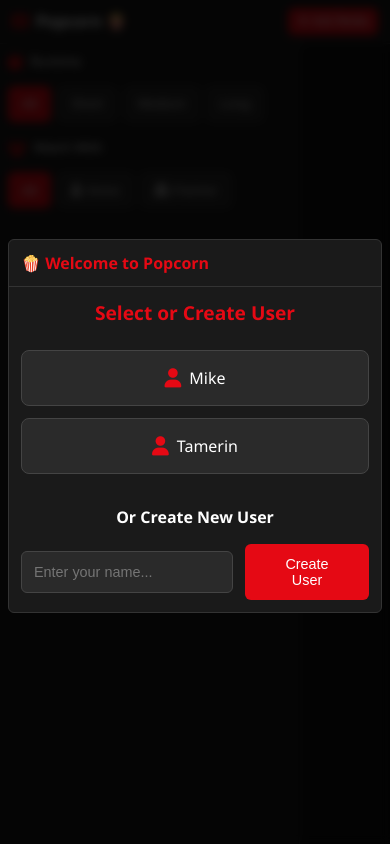
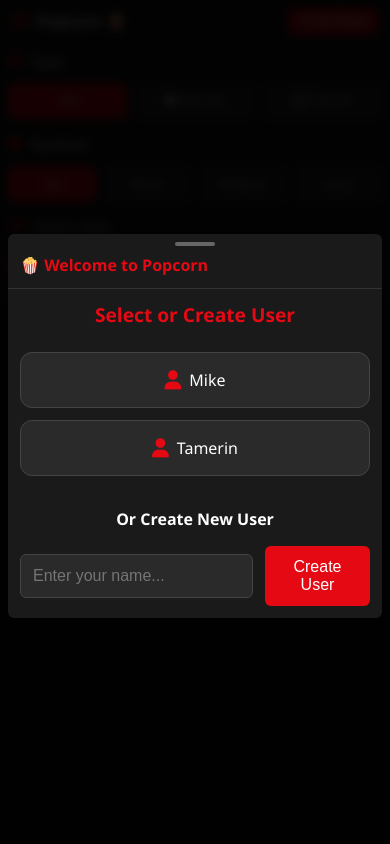
Before and after one commit to tameravci/popcorn, a Flask app: page / in a window 390 px wide. Run offline with Flask 3, Linux system fonts and the light colour scheme; data comes from the database, SQL or seed files in the repository; both versions use the stored data as it was after the commit.

Commit message:
mobile view

```diff
--- a/static/script.js
+++ b/static/script.js
@@ -121,7 +121,7 @@
         document.getElementById('userSelectionModal').classList.remove('active');
 
         // Update header to show current user
-        document.querySelector('.header h1').innerHTML = `<i class="fas fa-film"></i> Popcorn - ${userName}`;
+        document.querySelector('.header h1').innerHTML = `🍿 Popcorn - ${userName}`;
 
         // Load user's media and preferences
         await this.loadUserData();
@@ -759,18 +759,7 @@
         if (mobileListView) {
             const styles = window.getComputedStyle(mobileListView);
 
-            // Force show on mobile for debugging
-            if (window.innerWidth <= 768) {
-                mobileListView.style.display = 'block';
-                mobileListView.style.visibility = 'visible';
-                mobileListView.style.backgroundColor = '#ff0000'; // Red background for debugging
-                console.log('Forced mobile list view to be visible');
 
-                // Add a test item if no items exist
-                if (mobileListView.children.length === 0 && this.media.length === 0) {
-                    mobileListView.innerHTML = '<div style="color: white; padding: 20px; background: #333; margin: 10px; border-radius: 8px;">TEST: Mobile list view is working! Add some media to see items here.</div>';
-                }
-            }
         }
     }
 
@@ -935,9 +924,21 @@
             </div>
         `;
 
-        // Click event for details
-        mobileItem.addEventListener('click', () => {
+        // Touch-friendly click event for details
+        mobileItem.addEventListener('click', (e) => {
+            e.preventDefault();
             this.showMediaDetails(item);
+        });
+
+        // Add touch feedback
+        mobileItem.addEventListener('touchstart', () => {
+            mobileItem.style.transform = 'scale(0.98)';
+        });
+
+        mobileItem.addEventListener('touchend', () => {
+            setTimeout(() => {
+                mobileItem.style.transform = 'scale(1)';
+            }, 150);
         });
 
         return mobileItem;
--- a/static/styles.css
+++ b/static/styles.css
@@ -900,31 +900,66 @@
 }
 
 @media (max-width: 768px) {
-    /* Completely hide kanban board on mobile */
-    .kanban-board {
-        display: none !important;
+    /* Mobile-first approach */
+    body {
+        overflow-x: hidden;
     }
 
-    /* Show mobile list view */
-    .mobile-list-view {
-        display: block !important;
-        flex: 1;
-        overflow-y: auto;
-        padding: 1rem;
-        width: 100%;
+    .app {
+        min-height: 100vh;
+        display: flex;
+        flex-direction: column;
     }
 
+    /* Mobile Header */
     .header {
         padding: 0.75rem 1rem;
+        position: sticky;
+        top: 0;
+        z-index: 100;
+        background: #1a1a1a;
+        border-bottom: 1px solid #333;
     }
 
     .header h1 {
-        font-size: 1.1rem;
+        font-size: 1rem;
+        white-space: nowrap;
+        overflow: hidden;
+        text-overflow: ellipsis;
     }
 
     .add-media-btn {
         padding: 0.5rem 0.75rem;
         font-size: 0.8rem;
+        white-space: nowrap;
+    }
+
+    /* Mobile Main Content */
+    .main-content {
+        flex-direction: column;
+        flex: 1;
+        height: auto;
+    }
+
+    /* Mobile Sidebar - Stacked Filters */
+    .sidebar {
+        width: 100%;
+        height: auto;
+        padding: 1rem;
+        border-right: none;
+        border-bottom: 1px solid #333;
+        background: #1a1a1a;
+        overflow: visible;
+    }
+
+    .filter-section {
+        display: flex;
+        flex-direction: column;
+        gap: 1rem;
+    }
+
+    .filter-group {
+        margin-bottom: 0;
     }
 
     /* Hide card size filter on mobile */
@@ -932,75 +967,210 @@
         display: none;
     }
 
-    /* Fallback for browsers that don't support :has() */
-    [data-filter="cardSize"] {
-        display: none;
+    .filter-header {
+        margin-bottom: 0.75rem;
     }
 
-    /* Make filter buttons more mobile-friendly */
-    .filter-btn {
-        padding: 0.6rem 0.8rem;
-        font-size: 0.85rem;
+    .filter-header label {
+        font-size: 0.9rem;
+        font-weight: 500;
     }
 
     .button-group {
-        gap: 0.4rem;
+        display: flex;
+        gap: 0.5rem;
+        flex-wrap: wrap;
     }
 
-    .filter-group {
-        margin-bottom: 1.5rem;
+    .filter-btn {
+        padding: 0.6rem 1rem;
+        font-size: 0.85rem;
+        flex: 1;
+        min-width: 0;
+        text-align: center;
+        justify-content: center;
     }
 
-    .sidebar {
-        padding: 0.75rem;
+    /* Hide kanban board completely */
+    .kanban-board {
+        display: none !important;
     }
 
-    .filter-section {
+    /* Mobile List View */
+    .mobile-list-view {
+        display: block !important;
+        flex: 1;
+        padding: 1rem;
+        overflow-y: auto;
+        background: #0f0f0f;
+    }
+
+    /* Mobile Media Items */
+    .mobile-media-item {
+        background: #1a1a1a;
+        border-radius: 12px;
+        margin-bottom: 1rem;
+        border: 1px solid #333;
+        overflow: hidden;
+        transition: all 0.3s ease;
+        box-shadow: 0 2px 8px rgba(0, 0, 0, 0.3);
+    }
+
+    .mobile-media-item:active {
+        transform: scale(0.98);
+        background: #222;
+    }
+
+    .mobile-poster {
+        width: 80px;
+        height: 120px;
+        background: #333;
+        border-radius: 8px;
+        margin: 0.75rem;
+        flex-shrink: 0;
+        overflow: hidden;
+        position: relative;
+    }
+
+    .mobile-poster img {
+        width: 100%;
+        height: 100%;
+        object-fit: cover;
+    }
+
+    .mobile-poster .placeholder {
+        color: #666;
+        font-size: 1.5rem;
+        display: flex;
+        align-items: center;
+        justify-content: center;
+        height: 100%;
+    }
+
+    .mobile-info {
+        flex: 1;
+        padding: 0.75rem 0.75rem 0.75rem 0;
+        min-width: 0;
+    }
+
+    .mobile-title {
+        font-size: 1rem;
+        font-weight: 600;
+        margin-bottom: 0.5rem;
+        line-height: 1.3;
+        color: #fff;
+        display: -webkit-box;
+        -webkit-line-clamp: 2;
+        -webkit-box-orient: vertical;
+        overflow: hidden;
+    }
+
+    .mobile-meta {
         display: flex;
         flex-wrap: wrap;
         gap: 0.5rem;
+        align-items: center;
+        margin-bottom: 0.75rem;
     }
 
-    .filter-group {
-        flex: 1;
-        min-width: 120px;
-        margin-bottom: 0.5rem;
+    .mobile-status-badge {
+        background: #e50914;
+        color: white;
+        padding: 0.3rem 0.6rem;
+        border-radius: 16px;
+        font-size: 0.75rem;
+        font-weight: 600;
+        text-transform: uppercase;
+        letter-spacing: 0.5px;
     }
 
-    /* Hide card size filter on mobile - target the specific filter group */
-    .filter-group:nth-of-type(2) {
-        display: none !important;
+    .mobile-status-badge.to-watch { background: #6c757d; }
+    .mobile-status-badge.in-progress { background: #ffc107; color: #000; }
+    .mobile-status-badge.watching { background: #28a745; }
+    .mobile-status-badge.waiting { background: #17a2b8; }
+    .mobile-status-badge.watched { background: #e50914; }
+
+    .mobile-rating {
+        display: flex;
+        align-items: center;
+        gap: 0.25rem;
+        color: #ffd700;
+        font-size: 0.8rem;
+        font-weight: 500;
     }
 
-    .filter-group label {
-        font-size: 0.8rem;
-        margin-bottom: 0.25rem;
+    .mobile-type-badge {
+        position: absolute;
+        top: 0.5rem;
+        right: 0.5rem;
+        background: rgba(0, 0, 0, 0.8);
+        color: white;
+        padding: 0.2rem 0.4rem;
+        border-radius: 4px;
+        font-size: 0.6rem;
+        text-transform: uppercase;
+        font-weight: 600;
     }
 
-    .filter-group select {
-        padding: 0.4rem;
-        font-size: 0.8rem;
+    /* Mobile Details Modal */
+    .modal {
+        padding: 0;
+        align-items: flex-end;
     }
 
-    /* Fix modal issues */
-    .modal {
-        padding: 1rem;
-        align-items: flex-start;
-        padding-top: 2rem;
+    .modal.active {
+        background: rgba(0, 0, 0, 0.9);
     }
 
     .modal-content {
         width: 100%;
         max-width: none;
-        max-height: calc(100vh - 4rem);
+        max-height: 90vh;
         margin: 0;
-        border-radius: 8px;
+        border-radius: 16px 16px 0 0;
+        background: #1a1a1a;
+        border: none;
+        box-shadow: 0 -4px 20px rgba(0, 0, 0, 0.5);
+    }
+
+    .modal-header {
+        padding: 1rem;
+        border-bottom: 1px solid #333;
+        position: relative;
+    }
+
+    .modal-header::before {
+        content: '';
+        position: absolute;
+        top: 0.5rem;
+        left: 50%;
+        transform: translateX(-50%);
+        width: 40px;
+        height: 4px;
+        background: #666;
+        border-radius: 2px;
+    }
+
+    .modal-header h2 {
+        font-size: 1.1rem;
+        text-align: center;
+        margin-top: 0.5rem;
+    }
+
+    .close-btn {
+        position: absolute;
+        right: 1rem;
+        top: 50%;
+        transform: translateY(-50%);
+        font-size: 1.5rem;
+        padding: 0.5rem;
     }
 
     .modal-body {
         padding: 1rem;
-        max-height: calc(100vh - 12rem);
+        max-height: 70vh;
         overflow-y: auto;
+        -webkit-overflow-scrolling: touch;
     }
 
     .details-content {
@@ -1010,57 +1180,85 @@
 
     .details-poster {
         width: 100%;
-        max-width: 180px;
+        max-width: 200px;
         margin: 0 auto;
     }
 
     .details-title {
-        font-size: 1.4rem;
+        font-size: 1.3rem;
         text-align: center;
         margin-bottom: 1rem;
     }
 
     .details-meta {
         justify-content: center;
-        gap: 0.5rem;
-        font-size: 0.8rem;
+        gap: 0.75rem;
+        font-size: 0.85rem;
+        flex-wrap: wrap;
     }
 
     .details-actions {
         flex-direction: column;
-        gap: 0.5rem;
-        margin-top: 1rem;
+        gap: 0.75rem;
+        margin-top: 1.5rem;
     }
 
     .status-select {
         width: 100%;
-        padding: 0.6rem;
-        font-size: 0.9rem;
+        padding: 0.75rem;
+        font-size: 1rem;
+        border-radius: 8px;
     }
 
     .remove-btn {
         width: 100%;
-        padding: 0.6rem;
-        font-size: 0.9rem;
+        padding: 0.75rem;
+        font-size: 1rem;
+        border-radius: 8px;
     }
 
+    /* Search Modal */
     .search-container {
         flex-direction: column;
-        gap: 0.5rem;
+        gap: 0.75rem;
+    }
+
+    .search-container input {
+        font-size: 1rem;
+        padding: 0.75rem;
     }
 
     .search-container button {
         width: 100%;
-        padding: 0.6rem;
+        padding: 0.75rem;
+        font-size: 1rem;
     }
 
     .search-result {
+        padding: 1rem;
+        border-radius: 12px;
+    }
+
+    .search-result-poster {
+        width: 60px;
+        height: 90px;
+    }
+
+    /* User Selection Modal */
+    .user-card {
+        padding: 1rem;
+        border-radius: 12px;
+        font-size: 1rem;
+    }
+
+    .create-user-form input {
+        font-size: 1rem;
         padding: 0.75rem;
     }
 
-    .search-result-poster {
-        width: 50px;
-        height: 75px;
+    .create-user-form button {
+        padding: 0.75rem 1rem;
+        font-size: 1rem;
     }
 }
 
```
Also changed, not shown: media_tracker.db.
